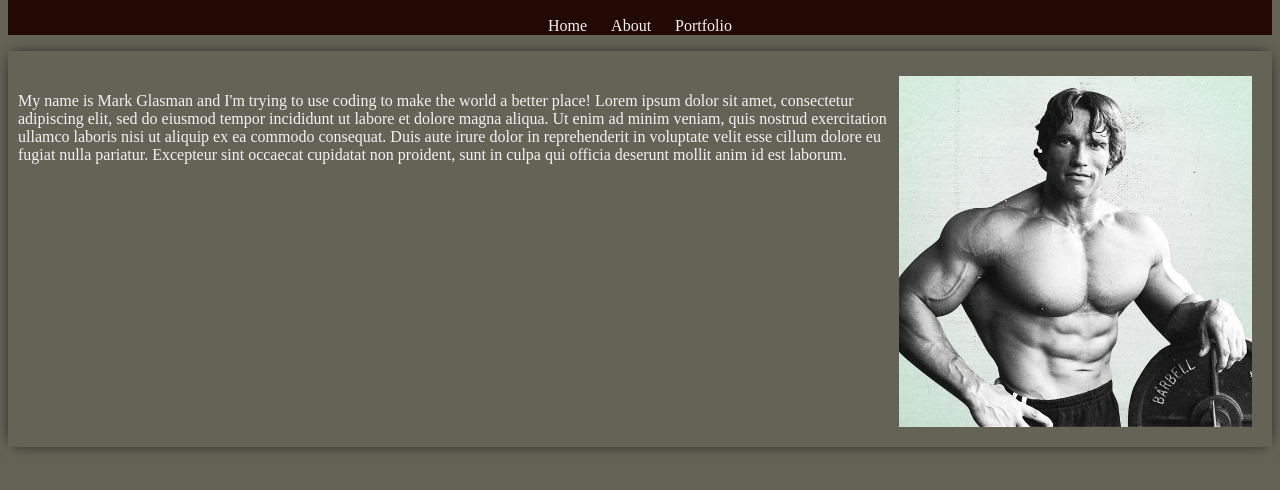
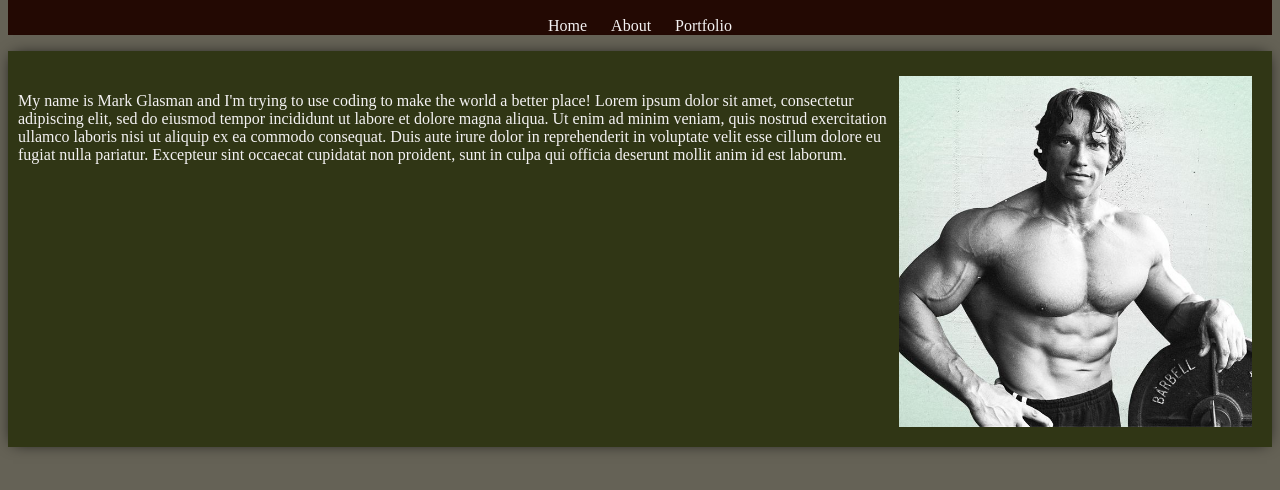
Before and after one commit to Glasman/Block09, a plain HTML site: page personal_site/index.html in a window 1280 px wide. Shown: the part 38-528 px from the top of the page. Drawn offline with Linux system fonts and the light colour scheme.

Commit message:
changed some colors around

```diff
--- a/personal_site/styles.css
+++ b/personal_site/styles.css
@@ -39,6 +39,7 @@ section {
   box-sizing: border-box;
   width: 100%;
   overflow:hidden;
+  background-color: #303615;
 }
 
 div {
```
